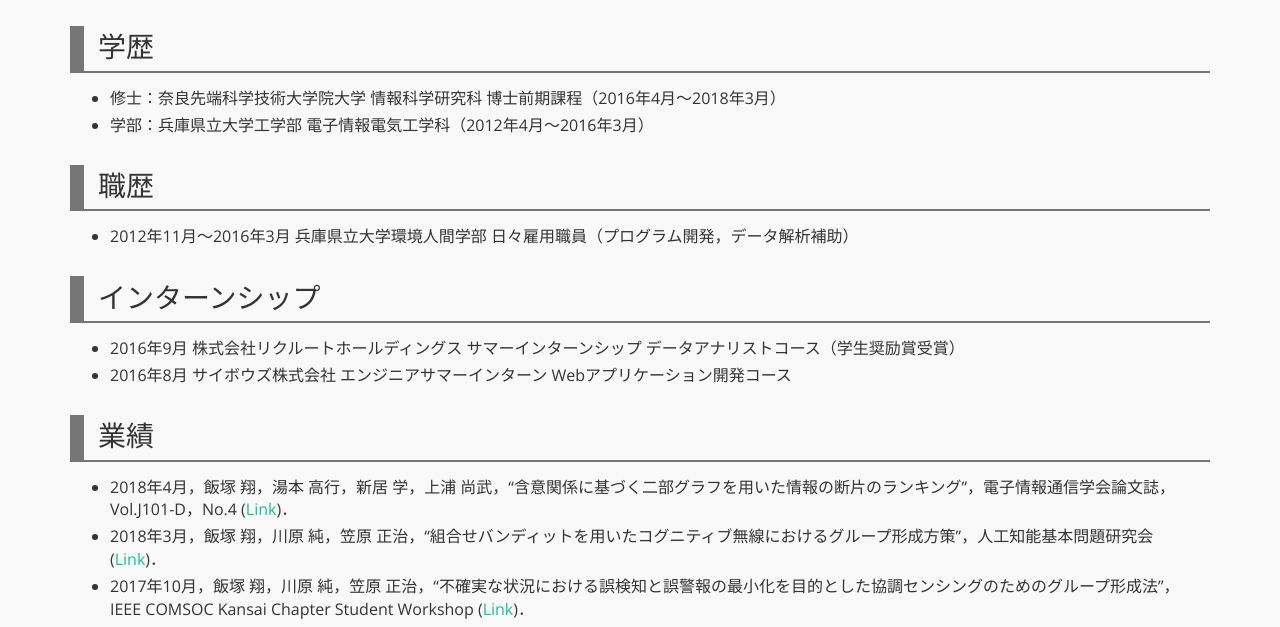
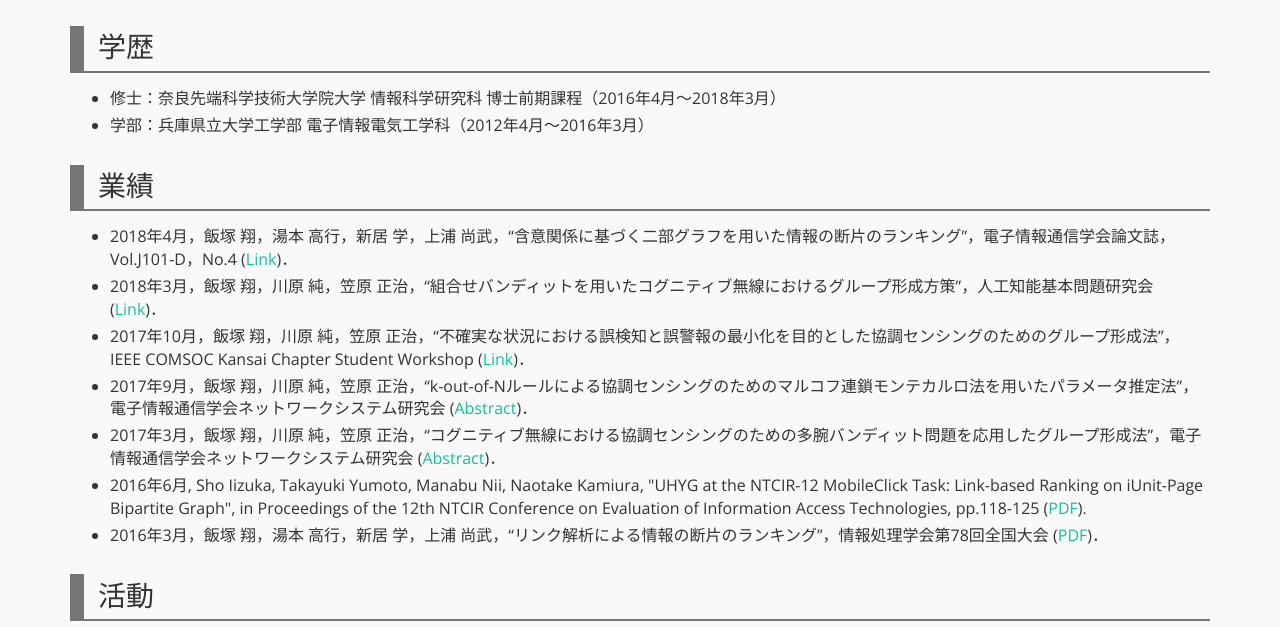
Before and after one commit to arosh/arosh.github.com, a plain HTML site: page index.html in a window 1280 px wide. Shown: the part 96-723 px from the top of the page. Drawn offline with nearby package versions, Linux system fonts and the light colour scheme; a script that the page names is missing.

Commit message:
Update index.html

```diff
--- a/index.html
+++ b/index.html
@@ -45,17 +45,6 @@
         <ul>
             <li>修士：奈良先端科学技術大学院大学 情報科学研究科 博士前期課程（2016年4月〜2018年3月）</li>
             <li>学部：兵庫県立大学工学部 電子情報電気工学科（2012年4月〜2016年3月）</li>
-        </ul>
-
-        <h2>職歴</h2>
-        <ul>
-            <li>2012年11月〜2016年3月 兵庫県立大学環境人間学部 日々雇用職員（プログラム開発，データ解析補助）</li>
-        </ul>
-
-        <h2>インターンシップ</h2>
-        <ul>
-            <li>2016年9月 株式会社リクルートホールディングス サマーインターンシップ データアナリストコース（学生奨励賞受賞）</li>
-            <li>2016年8月 サイボウズ株式会社 エンジニアサマーインターン Webアプリケーション開発コース</li>
         </ul>
 
         <h2>業績</h2>
```
